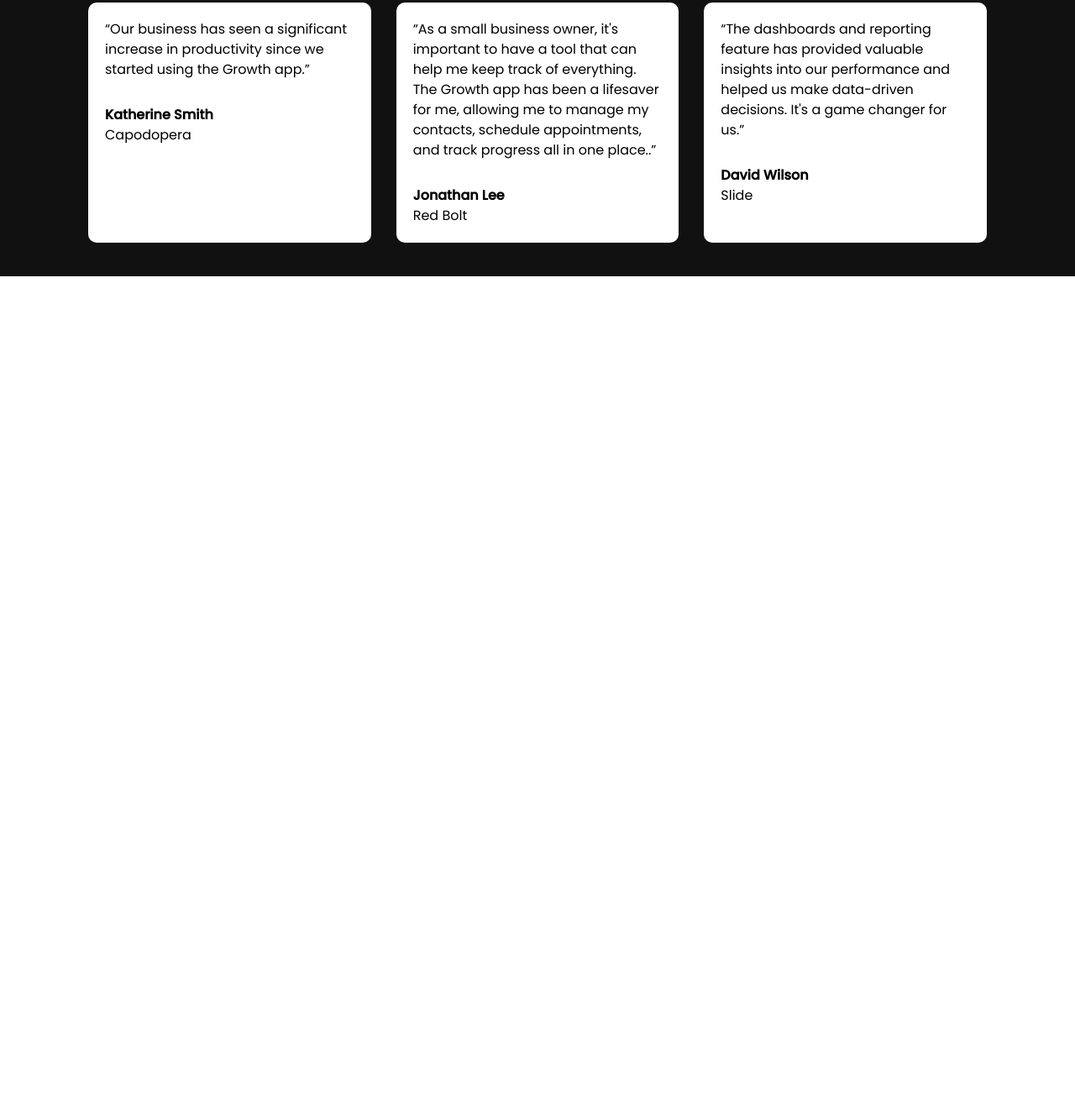
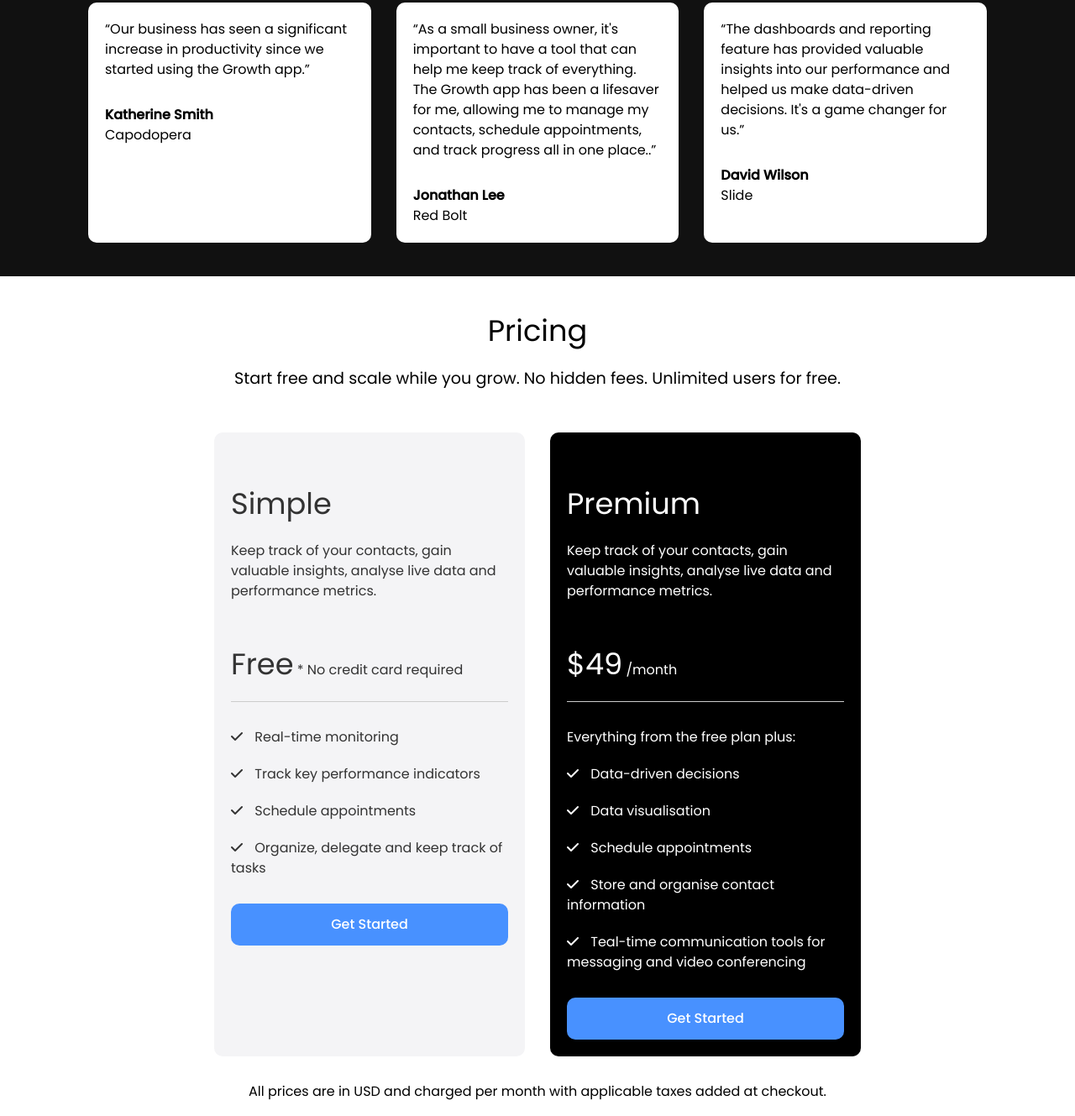
Before and after one commit to Marwamu/Growth-Landing-Page, a plain HTML site: page index.html in a window 1280 px wide. Shown: the part 1468-2797 px from the top of the page at 84% size. Before the commit the page ends 1797 px from the top, so only its background shows below. Drawn offline with Linux system fonts and the light colour scheme.

Commit message:
Pricing Section

```diff
--- a/css/style.css
+++ b/css/style.css
@@ -108,13 +108,13 @@ img {
     padding: 10px 0 40px;
 }
 
-.video-content{
+.video .video-content{
     display: flex;
     flex-direction: column;
     align-items: center;
 }
 
-.video-preview{
+.video .video-preview{
     margin-bottom: 20px;
 }
 
@@ -123,6 +123,11 @@ img {
 
 .testimonials {
     padding: 40px 0;
+}
+
+.testimonials .card{
+    color: #000;
+    background: #fff;
 }
 
 .testimonials .testimonials-heading{
@@ -139,6 +144,41 @@ img {
 .testimonials .card p:nth-child(2){
     margin-top: 30px;
     font-weight: bold;
+}
+
+/* Pricing */
+
+.pricing .pricing-grid{
+    display: grid;
+    grid-template-columns: repeat(2, 1fr);
+    gap: 30px;
+    margin-top: 50px;
+    align-content: center;
+}
+.pricing .pricing-card-subheading{
+    margin-bottom: 30px;
+}
+
+.pricing .pricing-card-price{
+    margin-bottom: 30px;
+    padding: 20px 0;
+    border-bottom: 1px solid #ccc;
+}
+
+.pricing ul{
+    margin: 30px 0;
+}
+
+.pricing ul li{
+    margin-bottom: 20px;
+}
+
+.pricing ul li i{
+    margin-right: 10px;
+}
+
+.pricing .pricing-footer{
+    margin: 30px 0;
 }
 
 /* Uitility Container */
@@ -165,6 +205,7 @@ img {
     color : #333;
     font-weight: 500;
     text-decoration: none;
+    text-align: center;
     border: none;
     border-radius: 10px;
     cursor: pointer;
@@ -256,8 +297,6 @@ img {
 /* Card */
 
 .card{
-    color: #000;
-    background: #fff;
     padding: 20px;
     border-radius: 10px;
 }
--- a/index.html
+++ b/index.html
@@ -111,6 +111,105 @@
             </div>
         </div>
     </section>
+    <!-- Pricing -->
+    <section class="pricing">
+        <div class="containar-sm">
+            <h3 class="pricing-heading text-xl text-center">
+                Pricing
+            </h3>
+            <p class="pricing-subheadung text-md text-center">
+                Start free and scale while you grow. No hidden fees. Unlimited users for free.
+            </p>
+            <div class="pricing-grid">
+                <!-- Pricing Card 1 -->
+                <div class="card bg-light">
+                    <div class="pricing-card-header">
+                        <h4 class="pricing-heading text-xl">
+                            Simple
+                        </h4>
+                        <p class="pricing-card-subheading">
+                            Keep track of your contacts, gain valuable insights, analyse live data and performance metrics.
+                        </p>
+                        <p class="pricing-card-price">
+                            <span class="text-xl">Free</span>
+                            * No credit card required
+                        </p>
+                    </div>
+                    <div class="pricing-card-body">
+                        <ul>
+                            <li>
+                                <i class="fas fas fas fa-check"></i>
+                                Real-time monitoring
+                            </li>
+                            <li>
+                                <i class="fas fas fas fa-check"></i>
+                                Track key performance indicators
+                            </li>
+                            <li>
+                                <i class="fas fas fas fa-check"></i>
+                                Schedule appointments
+                            </li>
+                            <li>
+                                <i class="fas fas fas fa-check"></i>
+                                Organize, delegate and keep track of tasks
+                            </li>
+                        </ul>
+                        <pricing-card-button>
+                            <a href="#" class="btn btn-primary btn-block">Get Started</a>
+                        </pricing-card-button>
+                    </div>
+                </div>
+                <!-- Pricing Card 2 -->
+                <div class="card bg-black">
+                    <div class="pricing-card-header">
+                        <h4 class="pricing-heading text-xl">
+                            Premium
+                        </h4>
+                        <p class="pricing-card-subheading">
+                            Keep track of your contacts, gain valuable insights, analyse live data and performance metrics.
+                        </p>
+                        <p class="pricing-card-price">
+                            <span class="text-xl">$49</span>
+                            /month
+                        </p>
+                    </div>
+                    <div class="pricing-card-body">
+                        <ul>
+                            <li>
+                                Everything from the free plan plus:
+                            </li>
+                            <li>
+                                <i class="fas fas fas fa-check"></i>
+                                Data-driven decisions
+                            </li>
+                            <li>
+                                <i class="fas fas fas fa-check"></i>
+                                Data visualisation
+                            </li>
+                            <li>
+                                <i class="fas fas fas fa-check"></i>
+                                Schedule appointments
+                            </li>
+                            <li>
+                                <i class="fas fas fas fa-check"></i>
+                                Store and organise contact information
+                            </li>
+                            <li>
+                                <i class="fas fas fas fa-check"></i>
+                                Teal-time communication tools for messaging and video conferencing
+                            </li>
+                        </ul>
+                        <pricing-card-button>
+                            <a href="#" class="btn btn-primary btn-block">Get Started</a>
+                        </pricing-card-button>
+                    </div>
+                </div>
+            </div>
+            <p class="pricing-footer text-center">
+                All prices are in USD and charged per month with applicable taxes added at checkout.
+            </p>
+        </div>
+    </section>
     <script src="./js/main.js"></script>
 </body>
 </html>
```
